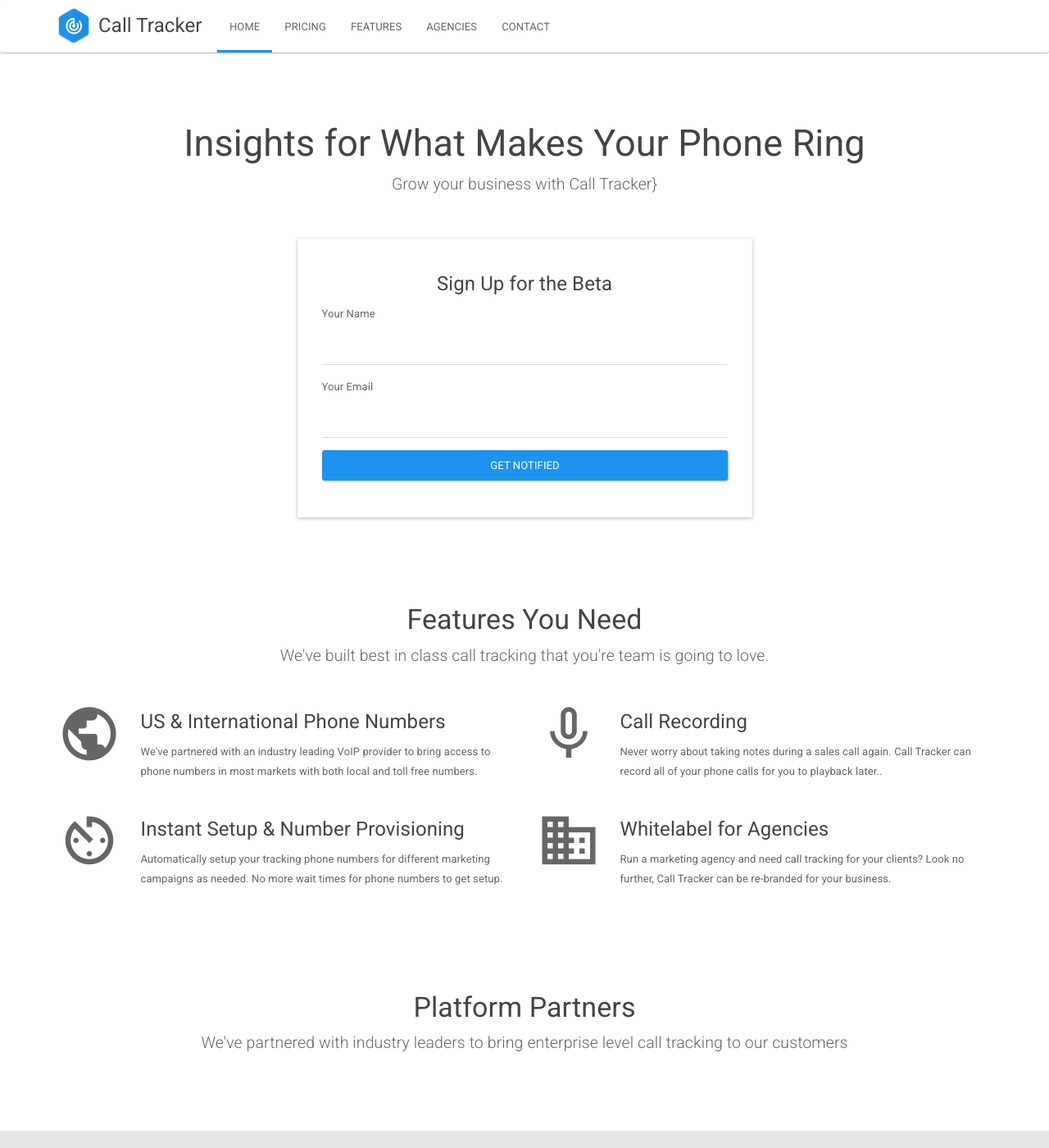
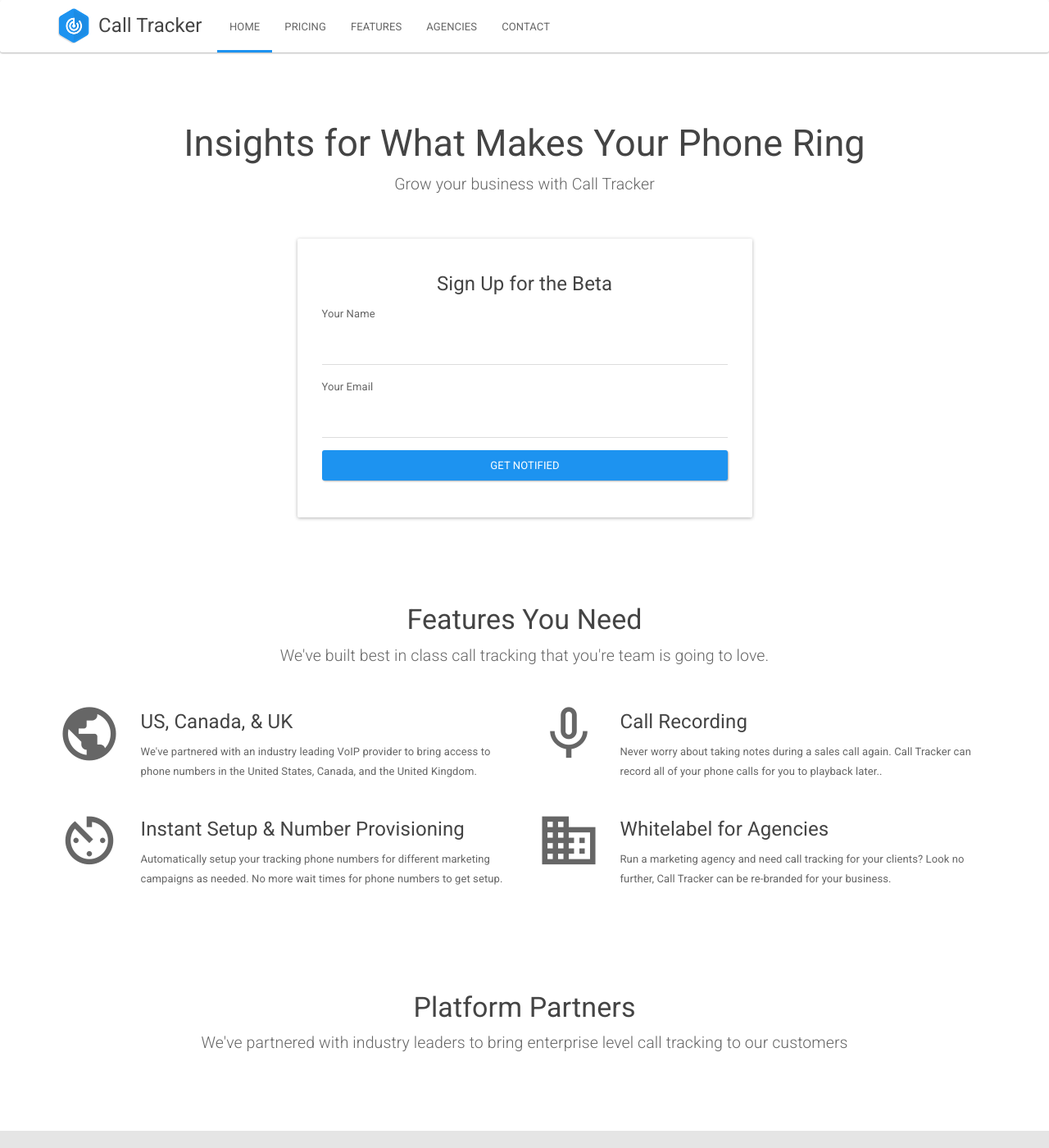
Before and after one commit to sumonst21/calltrackerio-site, a Jekyll site: the page built from index.html, in a window 1280 px wide and 1400 px high. Shown: the whole window at 82% size. Built offline with Jekyll 4.4.1, drawn with Linux system fonts in a browser that asks for light colours; nearby versions of some CDN libraries.

Commit message:
update content

```diff
--- a/index.html
+++ b/index.html
@@ -9,7 +9,7 @@
 		<div class="row p-b-30">
 			<div class="col-md-12 text-center">
 					<h2>Insights for What Makes Your Phone Ring</h2>
-					<p class="lead">Grow your business with {{ site.name }}}</p>
+					<p class="lead">Grow your business with {{ site.name }}</p>
 			</div>
 		</div>
 	</div>
@@ -51,8 +51,8 @@
 				<div class="row m-t-20">
 					<div class="col-md-12">
 						<i class="md-public md-6x pull-left"></i>
-						<h4>US & International Phone Numbers</h4>
-						<p>We've partnered with an industry leading VoIP provider to bring access to phone numbers in most markets with both local and toll free numbers.</p>
+						<h4>US, Canada, & UK</h4>
+						<p>We've partnered with an industry leading VoIP provider to bring access to phone numbers in the United States, Canada, and the United Kingdom.</p>
 					</div>
 				</div>
 				<div class="row m-t-20">
```
